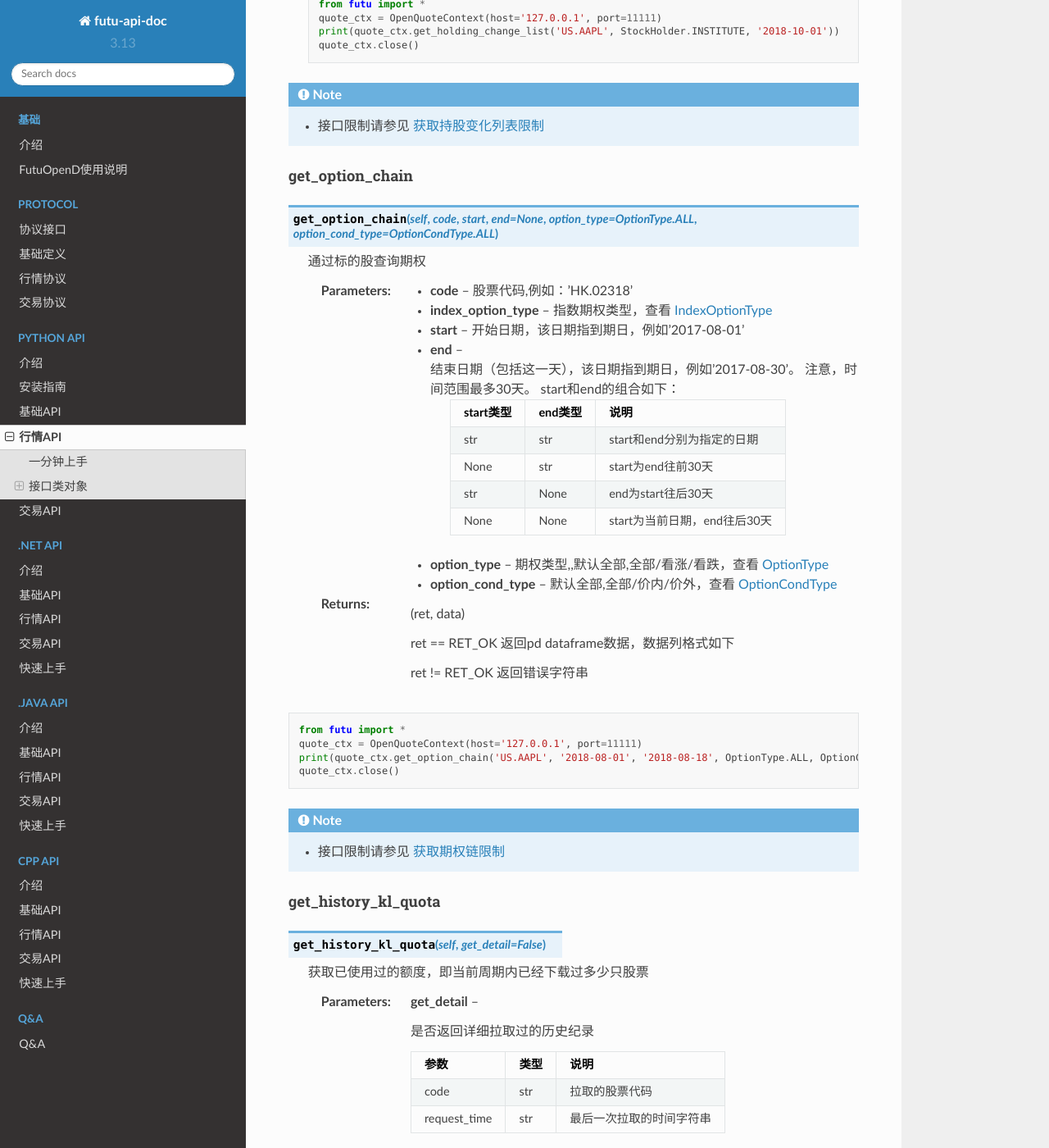
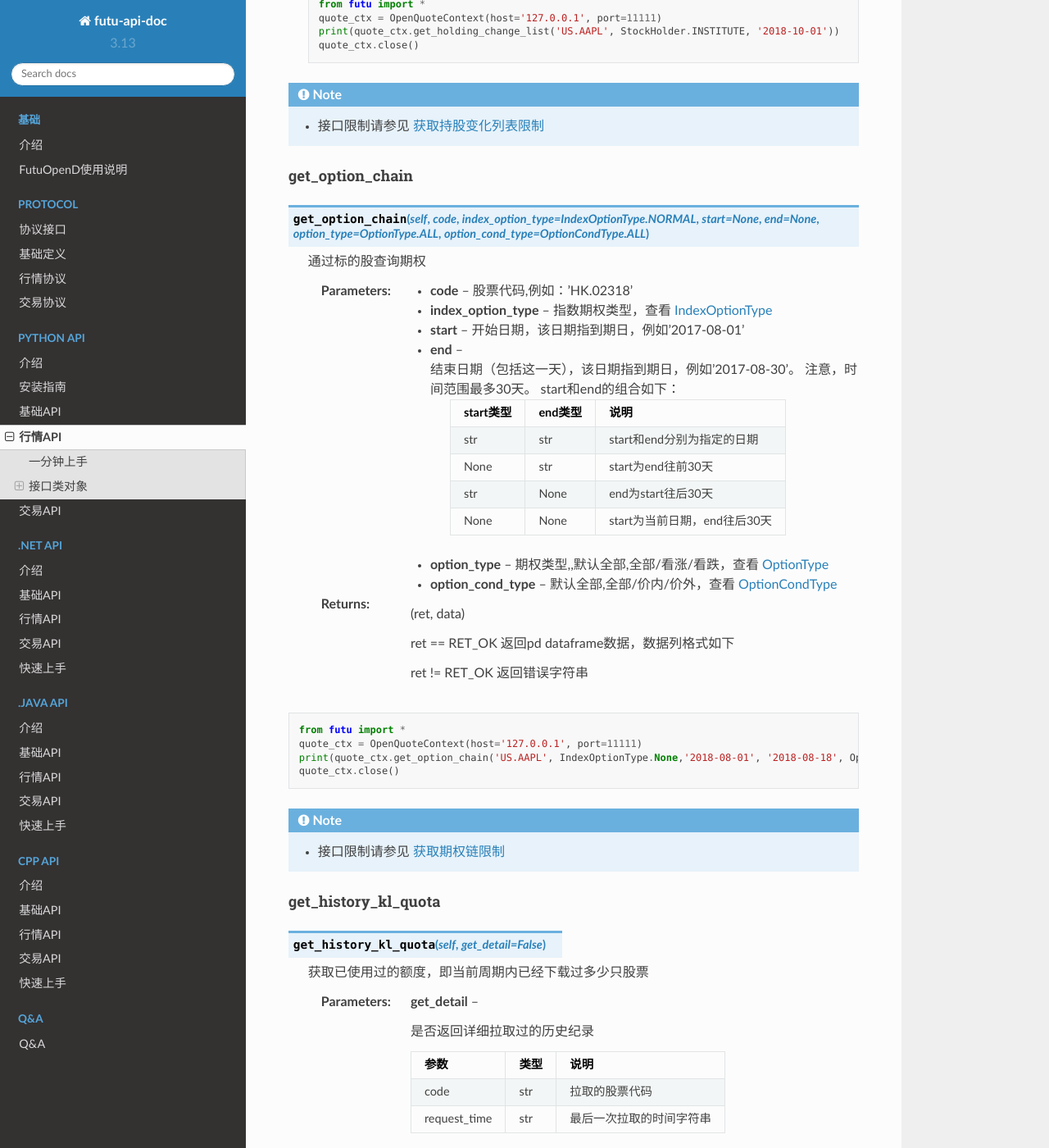
Before and after one commit to FutunnOpen/futu-api-doc, a Sphinx documentation site: the page built from doc_maker/source/api/Quote_API.rst, in a window 1280 px wide and 1400 px high, scrolled down 26753 px. Shown: the whole window at 82% size. Built offline with Sphinx 7.4.7 and the Read the Docs theme 2.0.0, drawn with Linux system fonts in a browser that asks for light colours.

Commit message:
修正误写

```diff
--- a/doc_maker/source/api/Quote_API.rst
+++ b/doc_maker/source/api/Quote_API.rst
@@ -1334,7 +1334,7 @@ time                    str           发布时间（美股的时间默认是美
 get_option_chain
 ~~~~~~~~~~~~~~~~~~~~~~~~~~~~~~~~~~~~
 
-..  py:function:: get_option_chain(self, code, start, end=None, option_type=OptionType.ALL, option_cond_type=OptionCondType.ALL)
+..  py:function:: get_option_chain(self, code, index_option_type=IndexOptionType.NORMAL, start=None, end=None, option_type=OptionType.ALL, option_cond_type=OptionCondType.ALL)
 
  通过标的股查询期权
 
@@ -1381,7 +1381,7 @@ get_option_chain
 
     from futu import *
     quote_ctx = OpenQuoteContext(host='127.0.0.1', port=11111)
-    print(quote_ctx.get_option_chain('US.AAPL', '2018-08-01', '2018-08-18', OptionType.ALL, OptionCondType.OUTSIDE))
+    print(quote_ctx.get_option_chain('US.AAPL', IndexOptionType.None,'2018-08-01', '2018-08-18', OptionType.ALL, OptionCondType.OUTSIDE))
     quote_ctx.close()
 
 .. note::
--- a/doc_maker/source/protocol/base_define.rst
+++ b/doc_maker/source/protocol/base_define.rst
@@ -676,7 +676,7 @@ SecurityStatus - 股票状态
 	 //暗盘交易状态
 	enum SecurityStatus
 	{
-		SecurityStatus_Unkonw = 0; //未知
+		SecurityStatus_Unknown = 0; //未知
 		SecurityStatus_Normal = 1; //正常状态
 		SecurityStatus_Listing = 2; //待上市
 		SecurityStatus_Purchasing = 3; //申购中
```
